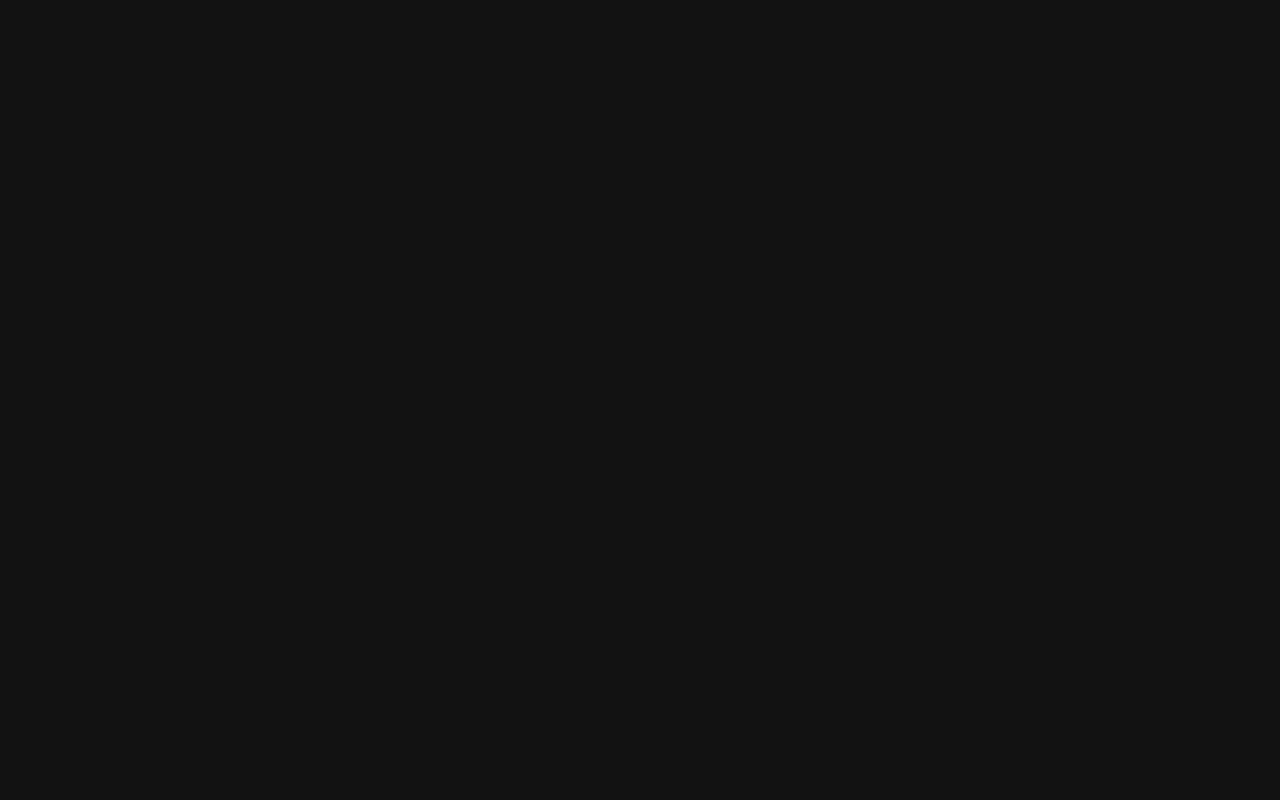
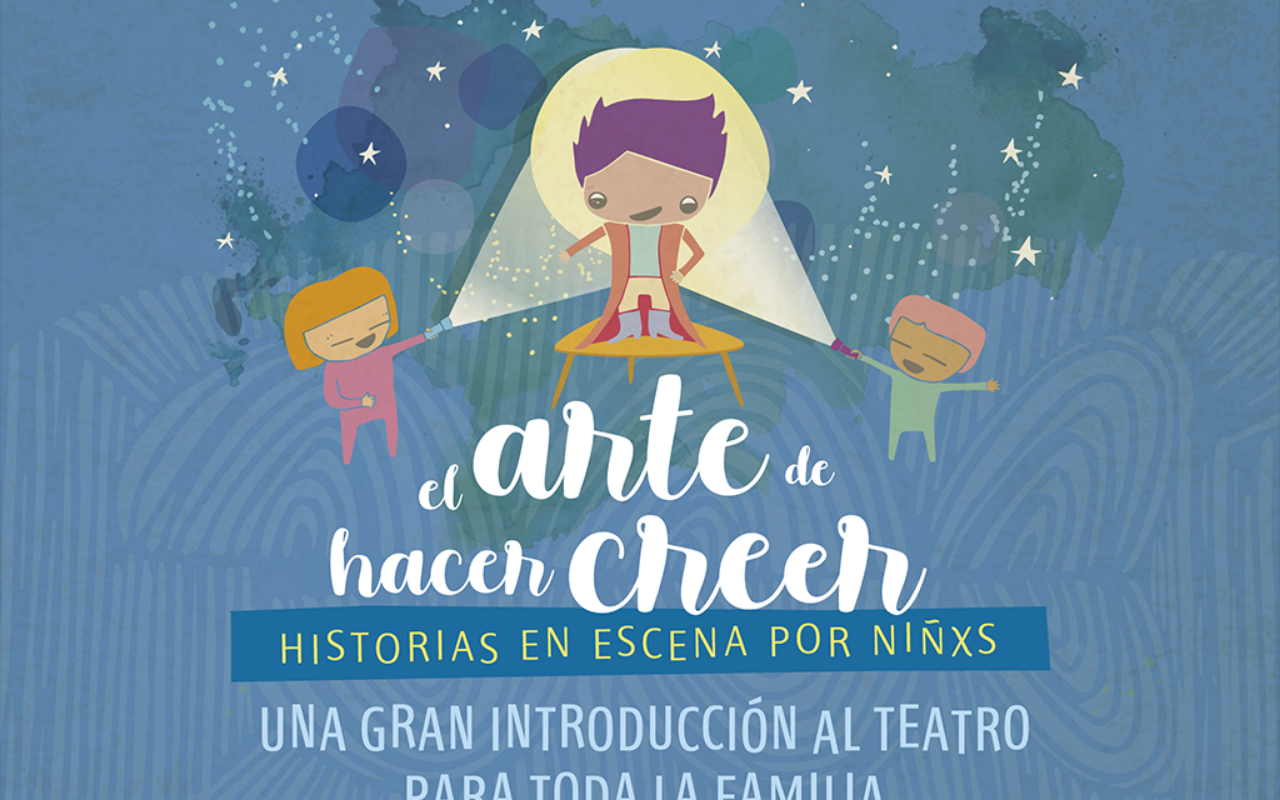
Before and after one commit to sebsouza/el-arte-de-hacer-creer, a React (Create React App) app: page /homepage in a window 1280 px wide. Built offline with nearby package versions, Linux system fonts and the light colour scheme.

Commit message:
Home page

```diff
--- a/src/App.tsx
+++ b/src/App.tsx
@@ -2,6 +2,7 @@ import { Redirect, Route } from "react-router-dom";
 import { IonApp, IonRouterOutlet } from "@ionic/react";
 import { IonReactRouter } from "@ionic/react-router";
 import Home from "./pages/Home";
+import HomePage from "./pages/HomePage";
 import ViewScene from "./pages/ViewScene";
 
 /* Core CSS required for Ionic components to work properly */
@@ -28,7 +29,10 @@ const App: React.FC = () => (
     <IonReactRouter>
       <IonRouterOutlet>
         <Route path="/" exact={true}>
-          <Redirect to="/home" />
+          <Redirect to="/homepage" />
+        </Route>
+        <Route path="/homepage" exact={true}>
+          <HomePage />
         </Route>
         <Route path="/home" exact={true}>
           <Home />
--- a/src/pages/Home.css
+++ b/src/pages/Home.css
@@ -10,3 +10,7 @@
   margin: 0 5rem;
   width: 15%;
 }
+
+.button-native {
+  background-color: transparent;
+}
--- a/src/pages/Home.tsx
+++ b/src/pages/Home.tsx
@@ -11,6 +11,7 @@ import {
   useIonViewWillLeave,
 } from "@ionic/react";
 import "./Home.css";
+
 import { Howl } from "howler";
 import { audio } from "../util";
 
--- /dev/null
+++ b/src/pages/HomePage.tsx
@@ -0,0 +1,28 @@
+import { IonContent, IonPage, IonGrid } from "@ionic/react";
+
+import { background } from "../util";
+import { useHistory } from "react-router";
+
+const HomePage: React.FC = () => {
+  const history = useHistory();
+  return (
+    <IonPage>
+      <IonContent>
+        <IonGrid
+          style={{
+            backgroundImage: `url(${background("portada.png")})`,
+            backgroundRepeat: "no-repeat",
+            backgroundPosition: "center",
+            backgroundSize: "cover",
+            height: "100%",
+          }}
+          onClick={() => {
+            history.push("/home");
+          }}
+        ></IonGrid>
+      </IonContent>
+    </IonPage>
+  );
+};
+
+export default HomePage;
```
Also changed, not shown: public/assets/images/backgrounds/portada.png (renamed from public/assets/images/escenas/portada.png).
